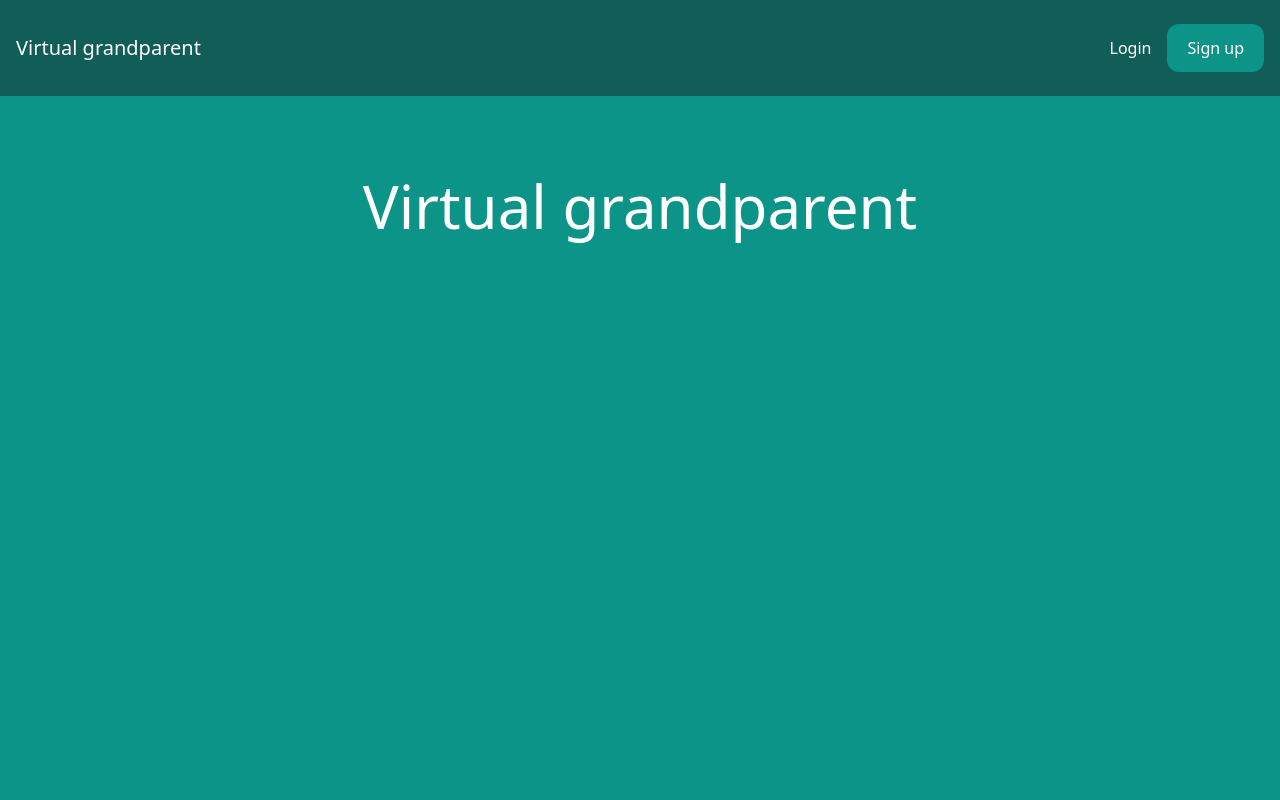
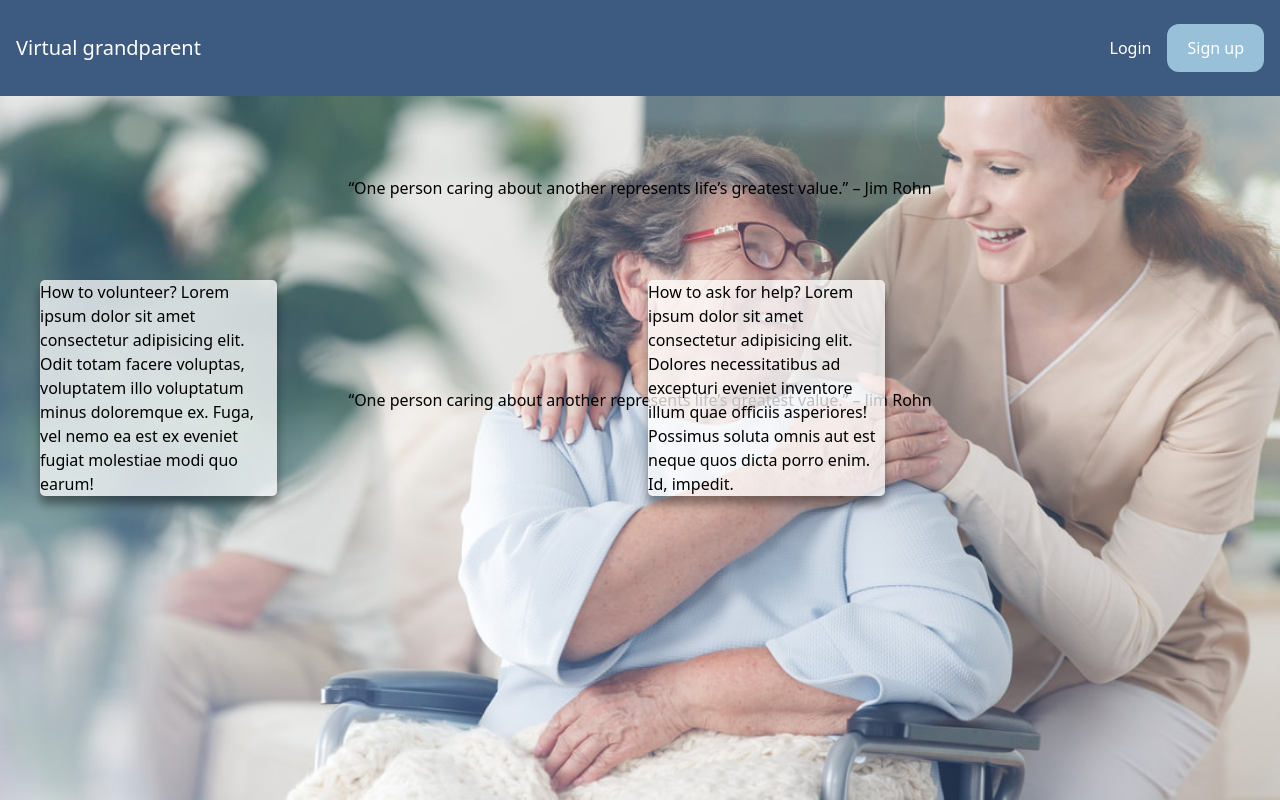
Before and after one commit to anapaolacw/virtual-grandparent, a Django app: page / in a window 1280 px wide. Run offline with Django 3.2, Linux system fonts and the light colour scheme; some libraries are stand-ins or nearby versions.

Commit message:
design(core): change home design

```diff
--- /dev/null
+++ b/static/css/base.css
@@ -0,0 +1,47 @@
+:root {
+    --blue: #3d5a80;
+    --light-blue: #98c1d9 ;
+    --baby-blue: #e0fbfc;
+    --orange: #ee6c4d;
+    --dark-blue: #293241;
+    --gray: #333333;
+}
+.navbar-background {
+    background-color: var(--blue);
+}
+.base-button{
+    background-color: var(--light-blue);
+    color: white;
+
+}
+.base-button:hover{
+    color: var(--gray);
+}
+.base-background{
+    background-color: var(white);
+}
+
+/* Centered text */
+.centered {
+    position: absolute;
+    top: 50%;
+    left: 50%;
+    transform: translate(-50%, -50%);
+}
+.container-background {
+    text-align: center;
+    width: 100%;
+    height: 100%;
+    position: fixed;
+    left: 0px;
+    top: 0px;
+    z-index: -1; /* Ensure div tag stays behind content; -999 might work, too. */
+}
+
+.stretch {
+    width:100%;
+    height:100%;
+}
+.align-text{
+    text-align: center;
+}
--- /dev/null
+++ b/static/css/cards.css
@@ -0,0 +1,20 @@
+.cards-container {
+    column-count: 2;
+}
+
+  .cards-container div {
+    box-shadow: 0 8px 10px 0 rgba(0,0,0,0.4);
+    transition: 0.3s;
+    width: 40%;
+    border-radius: 5px;
+    background: rgba(255, 255, 255, 0.75);
+    margin: 10px 0;
+
+    -webkit-column-break-inside: avoid;
+    page-break-inside: avoid;
+    break-inside: avoid;
+}
+
+  .cards-container div:first-child {
+      margin: 0;
+  }
--- a/templates/chat/chat.html
+++ b/templates/chat/chat.html
@@ -34,7 +34,7 @@
     <form method="post" action="." class="flex">
         <input type="text" name="content" class="flex-1 mr-3" placeholder="Your message..."
         id="chat-message-input">
-        <button class="px-5 py-3 rounded-xl text-white bg-teal-600 hover:bg-teal-700"
+        <button class="px-5 py-3 rounded-xl base-button"
         id="chat-message-submit">Submit</button>
     </form>
 </div>
--- a/templates/chat/chats.html
+++ b/templates/chat/chats.html
@@ -14,7 +14,7 @@
         <div class="w-full lg:w-1/4 px-3 py-3">
             <div class="p-4 bg-white shadow rounded-xl text-center">
                 {{ chat.receiver_user.name }}
-                <a href="{% url 'chat:chat' chat.slug %}"  class="px-5 py-3 block rounded-xl text-white bg-teal-600 hover:bg-teal-700">Message</a>
+                <a href="{% url 'chat:chat' chat.slug %}"  class="px-5 py-3 block rounded-xl base-button">Message</a>
             </div>
         </div>
     {% endfor %}
--- a/templates/core/base.html
+++ b/templates/core/base.html
@@ -7,21 +7,25 @@
         <meta name="viewport" content="width=device-width, initial-scale=1">
         <title>{% block title %}{% endblock %}Virtual grandparent</title>
         <link rel="icon"href="{% static 'favicon.ico' %}">
+        <link rel="stylesheet" href="{% static 'css/base.css' %}">
+        {% block static %}
+        {% endblock %}
+
         <script src="https://cdn.tailwindcss.com"></script>
     </head>
 
-    <body class="bg-teal-600">
-        <nav class="flex items-center justify-between px-4 py-6 bg-teal-800">
+    <body class="base-background">
+        <nav class="flex items-center justify-between px-4 py-6 navbar-background">
             <div>
                 <a href="/" class="text-xl text-white">Virtual grandparent</a>
             </div>
             <div class="flex items-center space-x-4">
                 {% if request.user.is_authenticated %}
                     <a href="{% url 'chat:chats' %}" class="text-white hover:text-gray-300">Chats</a>
-                    <a href="{% url 'authentication:logout' %}" class="px-5 py-3 rounded-xl text-white bg-teal-600 hover:text-gray-700">Log out</a>
+                    <a href="{% url 'authentication:logout' %}" class="px-5 py-3 rounded-xl base-button">Log out</a>
                 {% else %}
                     <a href="{% url 'authentication:login' %}" class="text-white hover:text-gray-300">Login</a>
-                    <a href="{% url 'authentication:signup' %}" class="px-5 py-3 rounded-xl text-white bg-teal-600 hover:text-gray-700">Sign up</a>
+                    <a href="{% url 'authentication:signup' %}" class="px-5 py-3 rounded-xl base-button">Sign up</a>
                 {% endif %}
             </div>
         </nav>
--- a/templates/core/home.html
+++ b/templates/core/home.html
@@ -1,12 +1,39 @@
 {% extends 'core/base.html' %}
 {% load static %}
+
+{% block static %}
+<link rel="stylesheet" href="{% static 'css/cards.css' %}">
+{% endblock %}
 
 {% block title %}Welcome | {% endblock %}
 
 
 {% block content %}
-<div class="p-10 lg:p-20 text-center">
-    <h1 class="text-3xl lg:text-6xl text-white">Virtual grandparent</h1>
+<div class="container-background">
+    <img src="{% static 'images/background.jpg' %}" class="img-fluid stretch" alt="Two persons">
+
+    <div class="centered">“One person caring about another represents life’s greatest value.” – Jim Rohn</div>
+</div>
+
+<div class="p-10 lg:p-20 ">
+    <p class="align-text">“One person caring about another represents life’s greatest value.” – Jim Rohn</p>
+</div>
+<div class="cards-container pl-10 pr-10">
+    <div class="col-md-6">
+        How to volunteer?
+        Lorem ipsum dolor sit amet consectetur adipisicing elit. Odit totam facere voluptas, voluptatem illo voluptatum minus doloremque ex. Fuga, vel nemo ea est ex eveniet fugiat molestiae modi quo earum!
+    </div>
+    <div class="col-md-6">
+        How to ask for help?
+        Lorem ipsum dolor sit amet consectetur adipisicing elit. Dolores necessitatibus ad excepturi eveniet inventore illum quae officiis asperiores! Possimus soluta omnis aut est neque quos dicta porro enim. Id, impedit.
+    </div>
 
 </div>
+
+<!-- <p>“One person caring about another represents life’s greatest value.” – Jim Rohn</p>
+<p>The simple act of caring is heroic. – Edward Albert</p>
+<div class="p-10 lg:p-20 text-center">
+    <h1 class="text-3xl lg:text-6xl">Virtual grandparent</h1>
+
+</div> -->
 {% endblock %}
```
Also changed, not shown: virtualgrandparent/routing.py (added, +8 -0 lines), db.sqlite3, static/images/background.jpg (added), static/images/background.webp (added).
